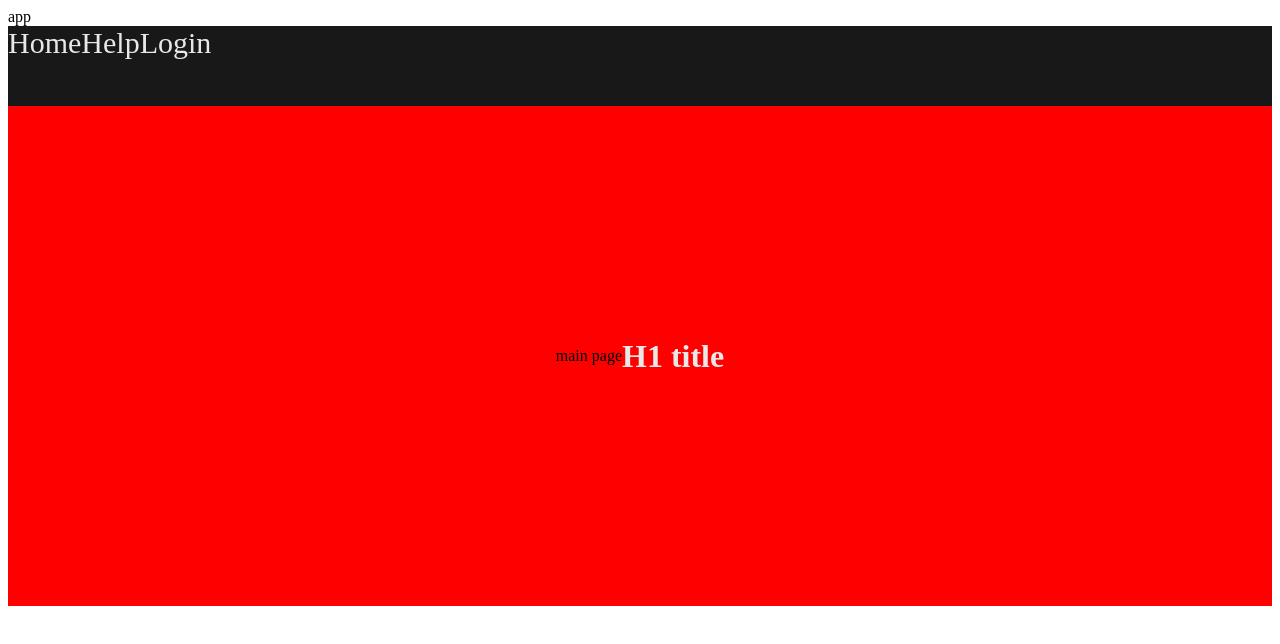
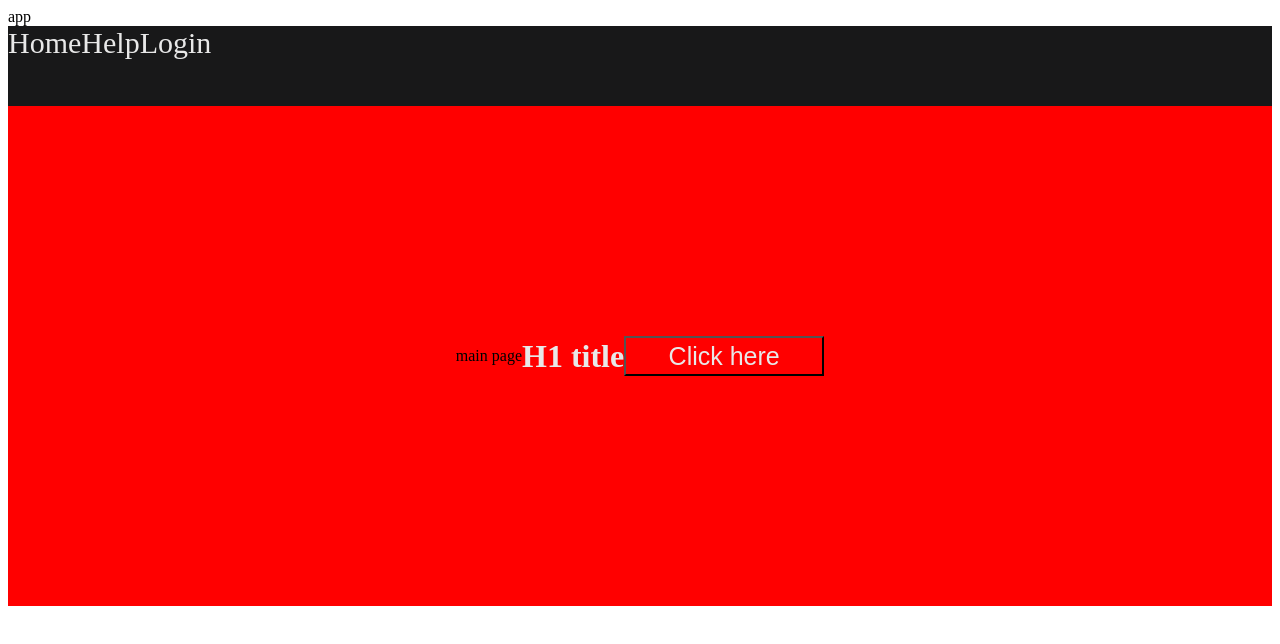
Before and after one commit to GoranAviani/sass_react, a React (Create React App) app: page / in a window 1280 px wide. Shown: the top 644 px of the page. Built offline with nearby package versions, Linux system fonts and the light colour scheme.

Commit message:
sass react

```diff
--- a/src/components/MainPage.js
+++ b/src/components/MainPage.js
@@ -7,6 +7,7 @@ const MainPage = () => {
         <div className="mainPage">
             main page
             <h1>H1 title</h1>
+            <button>Click here</button>
         </div>
     )
 }
--- a/src/styles/MainPage.css
+++ b/src/styles/MainPage.css
@@ -9,4 +9,12 @@
   color: rgb(232, 232, 232);
 }
 
+button {
+  width: 200px;
+  height: 40px;
+  background-color: red;
+  color: rgb(232, 232, 232);
+  font-size: 25px;
+}
+
 /*# sourceMappingURL=MainPage.css.map */
--- a/src/styles/MainPage.scss
+++ b/src/styles/MainPage.scss
@@ -11,3 +11,11 @@
     color: $whiteColor;
   }
 }
+
+button{
+  width: 200px;
+  height: 40px;
+  background-color: $redColor;
+  color: $whiteColor;
+  font-size: 25px;
+}
```
Also changed, not shown: 1 other file (tests, documents, lock files or other folders).
